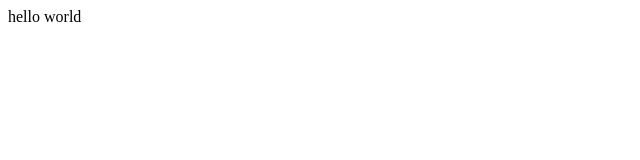
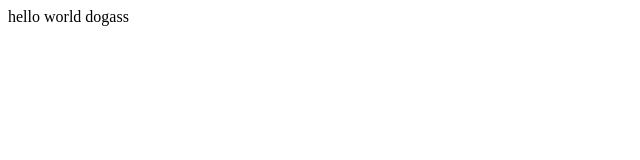
Before and after one commit to adamtwh/homemate, a plain HTML site: page homemate.html in a window 1280 px wide. Shown: the full height of the page, 0-640 px from the left. Drawn offline with Linux system fonts and the light colour scheme.

Commit message:
Update homemate.html

```diff
--- a/homemate.html
+++ b/homemate.html
@@ -1,3 +1,4 @@
 <html>
     hello world
+    dogass
 </html>
```
